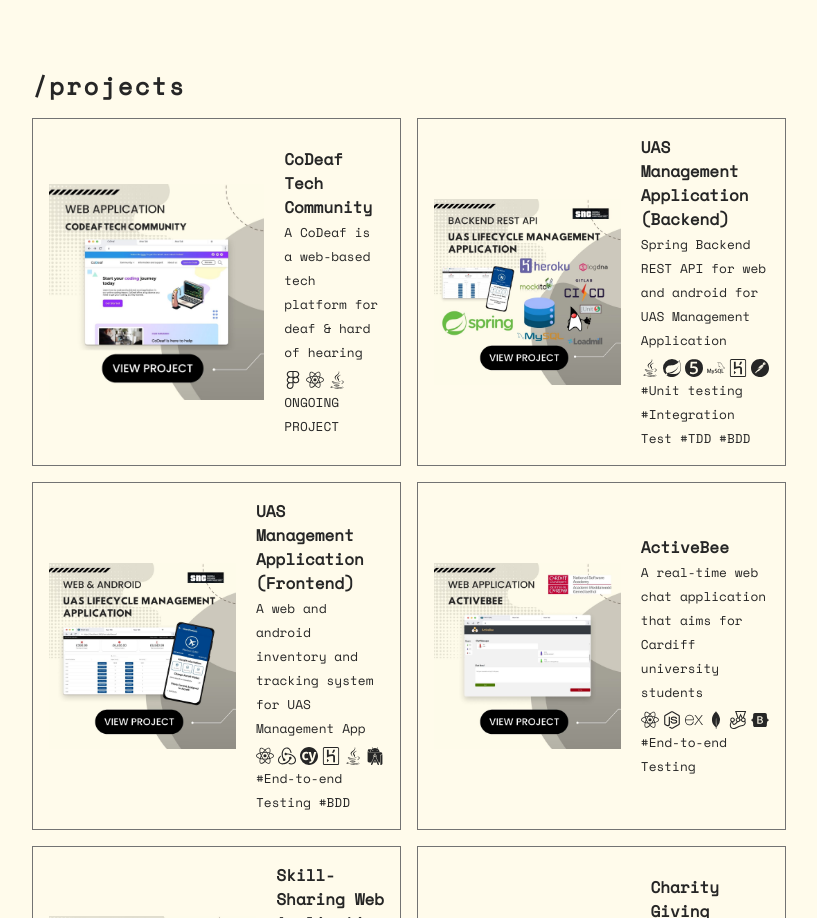
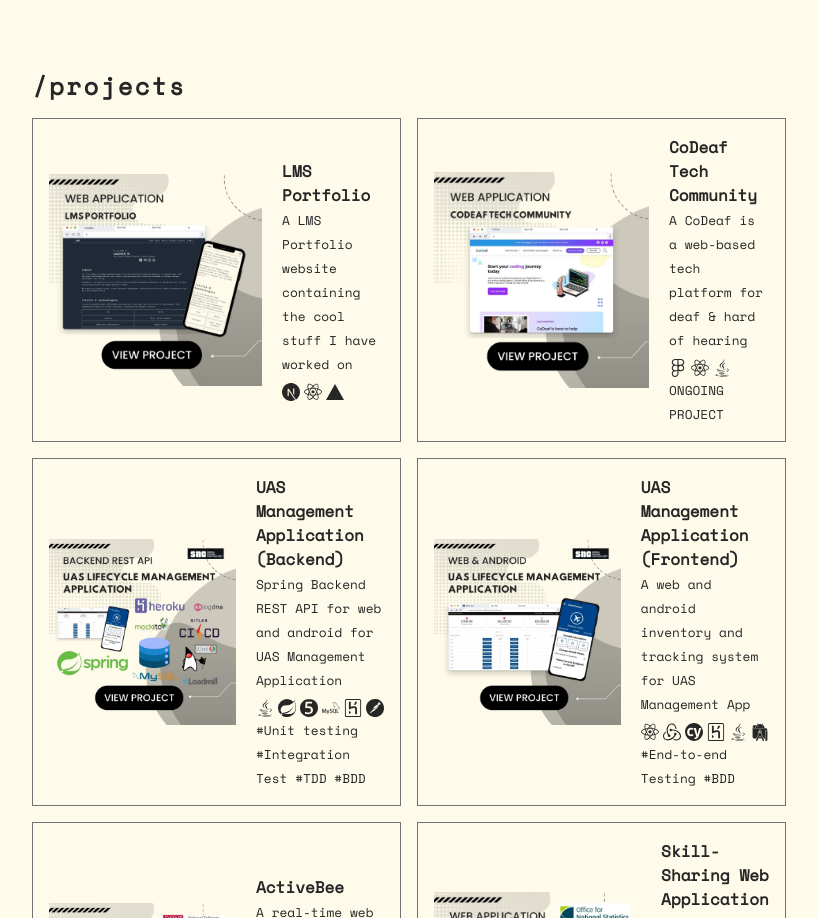
Before and after one commit to reicraftscodes/my-portfolio, a Next.js app: page / in a window 1280 px wide. Shown: the part 1942-2860 px from the top of the page, without its empty margins (231-1048 px from the left). Built offline with nearby package versions, Linux system fonts and the light colour scheme.

Commit message:
style : added personal portfolio in the project section

```diff
--- a/constants/projects.js
+++ b/constants/projects.js
@@ -18,12 +18,49 @@ import {
   SiPython,
   SiFlask,
   SiJinja,
-  SiSqlite
+  SiSqlite,
+  SiNextdotjs,
+  SiVercel
 } from "react-icons/si"
 
 export const PROJECTS = [
     {
       id: 1,
+      title: "LMS Portfolio",
+      description: " A LMS Portfolio website containing the cool stuff I have worked on ",
+      fullDesc: `
+      <ul>
+        <li style="font-weight: bold">Project Description: </li>
+        <p> The LMS Portfolio is personal portfolio website of mine where I proudly display a diverse range of projects, highlighting my skills, and make it easy for you to get in touch by providing my contact information all in one convenient place for your exploration. </p>
+        <br>
+        <li style="font-weight: bold; "> Project Link: <a style="text-decoration: underline; " href="https://github.com/reicraftscodes/my-portfolio" target="_blank"> https://github.com/reicraftscodes/my-portfolio</a> </li>
+        <br>
+        <li style="font-weight: bold">Features: </li>
+        <li>Here are some possible features that I would like to implement</li>
+        <br>
+        <ul>
+          <li> - Dark Mode and Light Mode: Implemented a visually appealing and user-friendly interface with the option to switch between dark and light modes to enhance user experience based on personal preferences. </li>
+          <li> - Responsive Design: Ensured the website is responsive and adapts seamlessly to different screen sizes and devices, providing a consistent and optimized experience for users on desktops, tablets, and mobile devices.</li>
+          <li> - Smooth Navigation: Implemented an intuitive navigation system, allowing users to effortlessly explore the various sections of the website, enhancing the overall accessibility and user experience.</li>
+         </ul>
+        <br>
+        <li style="font-weight: bold">Technologies: </li>
+        <ul>
+          <li> - Next.js </li>
+          <li> - React.js </li>
+          <li> - Vercel for deployment </li>
+      </ul>
+    `,
+      image: "/images/portfolio.jpg",
+      techs: [
+        { id: 1, name: "Next.js ",icon: <SiNextdotjs  /> },
+        { id: 2, name: "React.js",icon: <GrReactjs /> },
+        { id: 3, name: "Vercel ", icon: <SiVercel /> },
+      ],
+      other: ""
+    },
+    {
+      id: 2,
       title: "CoDeaf Tech Community",
       description: " A CoDeaf is a web-based tech platform for deaf & hard of hearing ",
       fullDesc: `
@@ -63,7 +100,7 @@ export const PROJECTS = [
       other: "ONGOING PROJECT"
     },
     {
-      id: 2,
+      id: 3,
       title: "UAS Management Application (Backend)",
       description: "Spring Backend REST API for web and android for UAS Management Application",
       fullDesc: `
@@ -115,7 +152,7 @@ export const PROJECTS = [
       other: "#Unit testing #Integration Test #TDD #BDD"
     },
     {
-      id: 3,
+      id: 4,
       title: "UAS Management Application (Frontend)",
       description: "A web and android inventory and tracking system for UAS Management App",
       fullDesc: `
@@ -161,7 +198,7 @@ export const PROJECTS = [
       other: "#End-to-end Testing #BDD"
     },
     {
-      id: 4,
+      id: 5,
       title: "ActiveBee",
       description: " A real-time web chat application that aims for Cardiff university students",
       fullDesc: `
@@ -202,7 +239,7 @@ export const PROJECTS = [
       other: "#End-to-end Testing"
     },
     {
-      id: 5,
+      id: 6,
       title: "Skill-Sharing Web Application",
       description: "A Spring Boot skill-sharing web app designed for employees of the ONS.",
       fullDesc: `
@@ -253,7 +290,7 @@ export const PROJECTS = [
       other: "#Spring MVC #Mockito #Unit Testing"
     },
     {
-      id: 6,
+      id: 7,
       title: "Charity Giving",
       description: "A web app for donating to UK charities, tracking and reaching total monetary target",
       fullDesc: `
@@ -298,7 +335,7 @@ export const PROJECTS = [
       other: "#Spring MVC #Mockito #Unit Testing"
     },
     {
-      id: 7,
+      id: 8,
       title: "Accu-Serve Customs Brokerage",
       description: "A custom brokerage web app providing clients with top-notch services ",
       fullDesc: `
@@ -342,7 +379,7 @@ export const PROJECTS = [
       other: ""
     },
     {
-      id: 8,
+      id: 9,
       title: "Tourist Application",
       description: "A python web application designed for visitors tourist find local shops",
       fullDesc: `
```
Also changed, not shown: public/images/portfolio.jpg (added).
